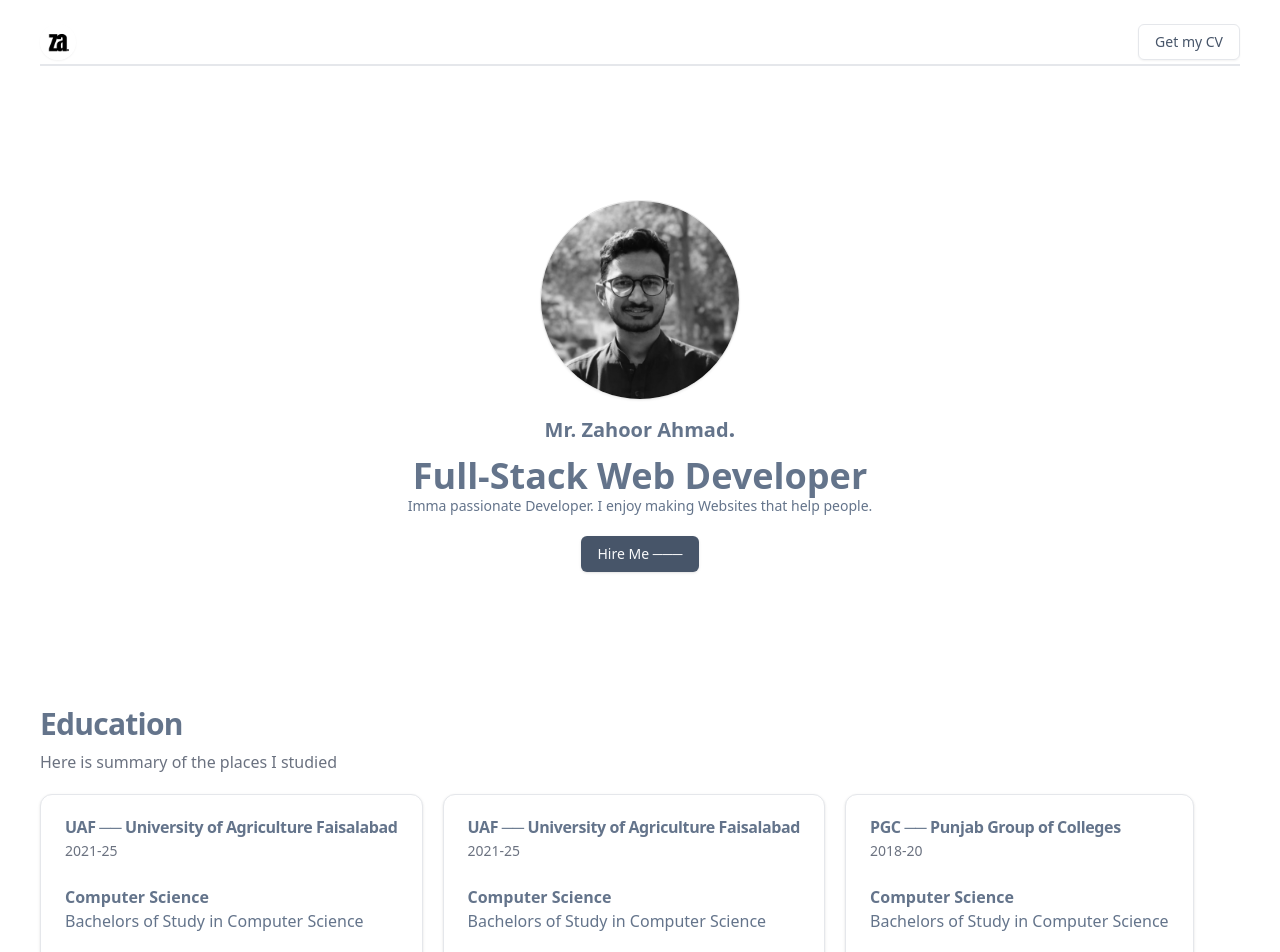
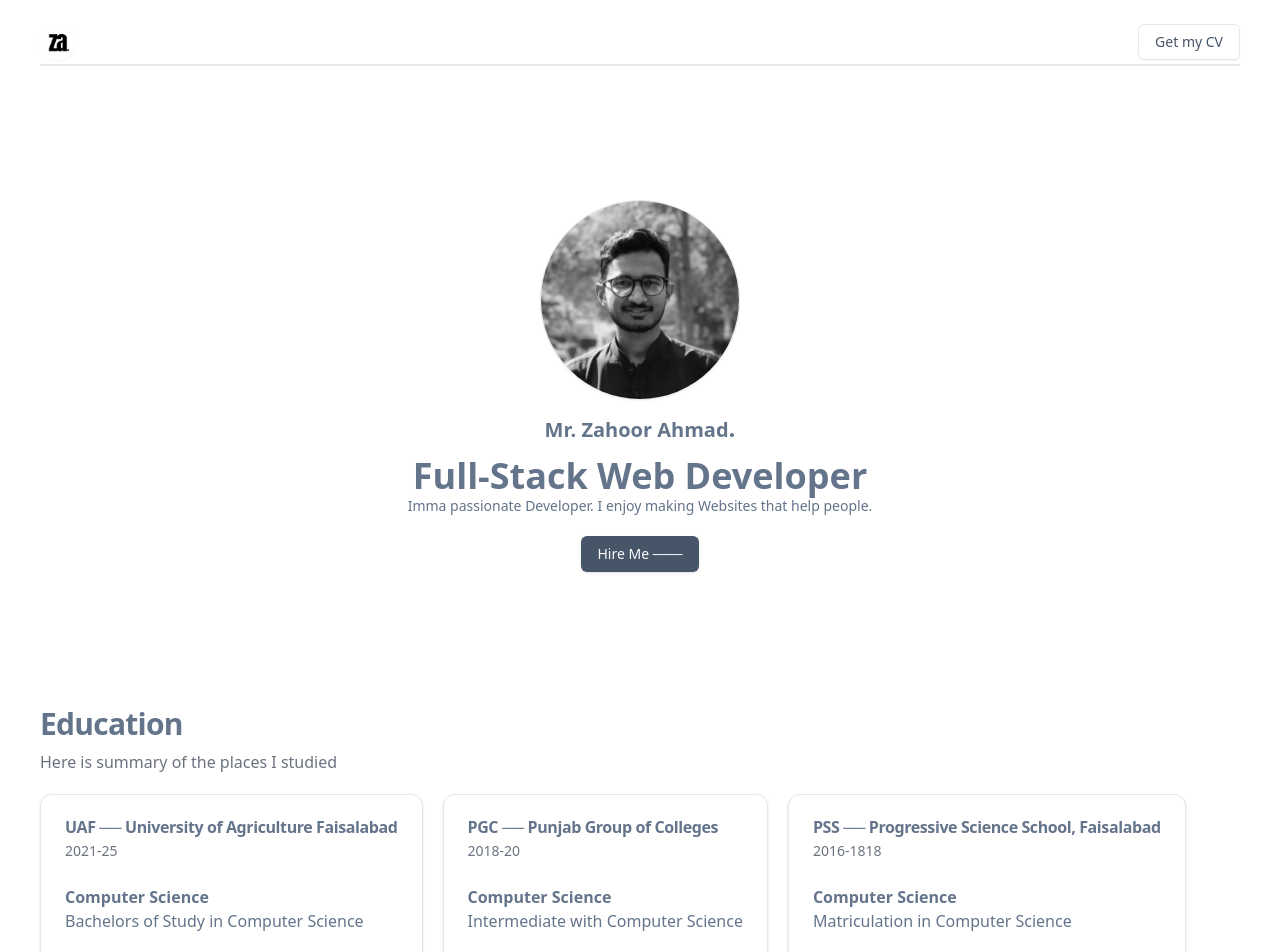
Before and after one commit to zahooronly/portfolio, a Next.js app: page / in a window 1280 px wide. Shown: the top 952 px of the page. Built offline with nearby package versions, Linux system fonts and the light colour scheme.

Commit message:
Education

```diff
--- a/components/Education.tsx
+++ b/components/Education.tsx
@@ -19,16 +19,16 @@ const Education = () => {
           description="Bachelors of Study in Computer Science"
         />
         <EducationLevel
-          schoolName="UAF ── University of Agriculture Faisalabad"
-          graduationYear="2021-25"
-          major="Computer Science"
-          description="Bachelors of Study in Computer Science"
-        />
-        <EducationLevel
           schoolName="PGC ── Punjab Group of Colleges"
           graduationYear="2018-20"
           major="Computer Science"
-          description="Bachelors of Study in Computer Science"
+          description="Intermediate with Computer Science"
+        />
+        <EducationLevel
+          schoolName="PSS ── Progressive Science School, Faisalabad"
+          graduationYear="2016-1818"
+          major="Computer Science"
+          description="Matriculation in Computer Science"
         />
       </div>
     </div>
```
